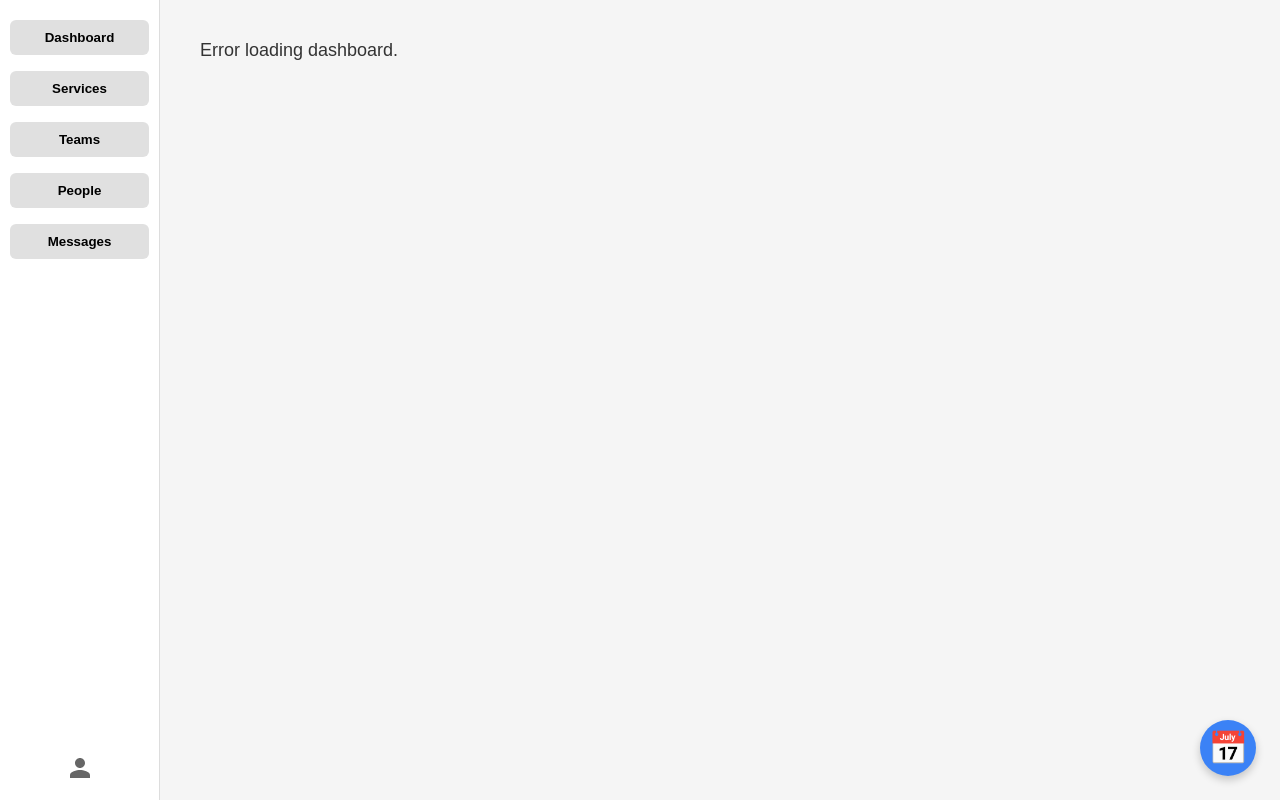
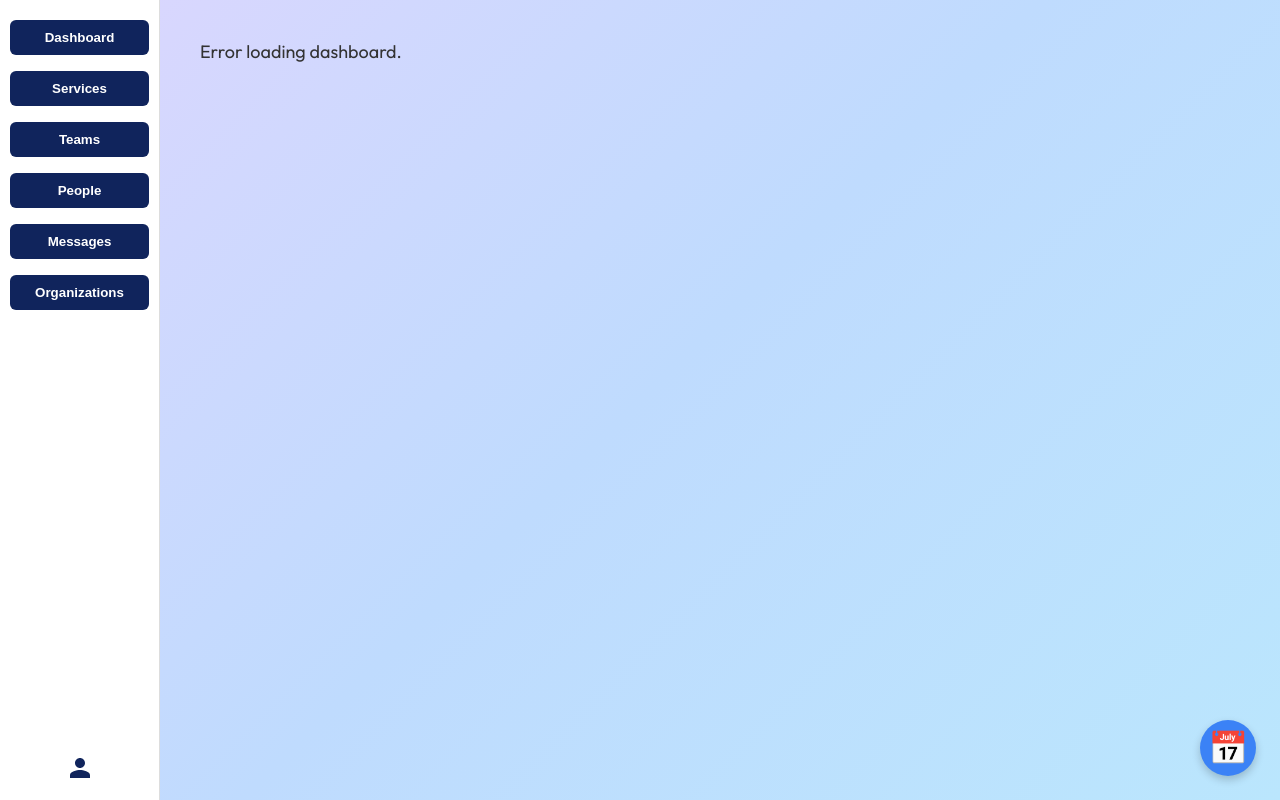
Before and after one commit to joelprakash2003/ScheduleBuddy, a Django app: page /main-org/ in a window 1280 px wide. Run offline with Django 5.2, Linux system fonts and the light colour scheme; some libraries are stand-ins or nearby versions.

Commit message:
Changed font, sidebar button colors, and main body colors

```diff
--- a/templates/main-org.html
+++ b/templates/main-org.html
@@ -1,10 +1,12 @@
 <!DOCTYPE html>
 <html lang="en">
 <head>
+
   <meta charset="UTF-8" />
   <meta name="viewport" content="width=device-width, initial-scale=1.0"/>
   <title>User Org Page</title>
-<link href="https://cdn.jsdelivr.net/npm/fullcalendar@6.1.8/index.global.min.css" rel="stylesheet" />
+  <link href="https://fonts.googleapis.com/css2?family=Outfit:wght@400;500;600;700;800&display=swap" rel="stylesheet">
+  <link href="https://cdn.jsdelivr.net/npm/fullcalendar@6.1.8/index.global.min.css" rel="stylesheet" />
 <script src="https://cdn.jsdelivr.net/npm/fullcalendar@6.1.8/index.global.min.js"></script>
   <style>
     * {
@@ -12,12 +14,17 @@
       margin: 0;
       padding: 0;
     }
-
     body {
-      font-family: Arial, sans-serif;
+      background: linear-gradient(
+              -45deg,
+              #bae6fd 0%,
+              #bfdbfe 50%,
+              #ddd6fe 100%
+      );
+      color: #0f172a;
+      min-height: 100vh;
       display: flex;
-      height: 100vh;
-      background-color: #f5f5f5;
+      font-family: 'Outfit', system-ui, sans-serif;
     }
 
     .sidebar {
@@ -38,15 +45,16 @@
 
     .sidebar button {
       padding: 10px;
-      background-color: #e0e0e0;
+      background-color: #10245c;
       border: none;
       border-radius: 6px;
       cursor: pointer;
       font-weight: bold;
+      color: #ffffff;
     }
 
     .sidebar button:hover {
-      background-color: #ccc;
+      background-color: #273190;
     }
 
     .user-icon {
@@ -58,12 +66,12 @@
     .user-icon svg {
       width: 24px;
       height: 24px;
-      fill: #666;
+      fill: #10245c;
       cursor: pointer;
     }
 
     .user-icon svg:hover {
-      fill: #000;
+      fill: #273190;
     }
 
     .main-content {
@@ -215,6 +223,7 @@
       <button onclick="goToPage('org-teams')">Teams</button>
       <button onclick="goToPage('org-people')">People</button>
       <button onclick="goToPage('org-messages')">Messages</button>
+      <button onclick="goToPage('user-organizations')">Organizations</button>
     </div>
 
     <div class="user-icon" id="user-icon-container">
```
